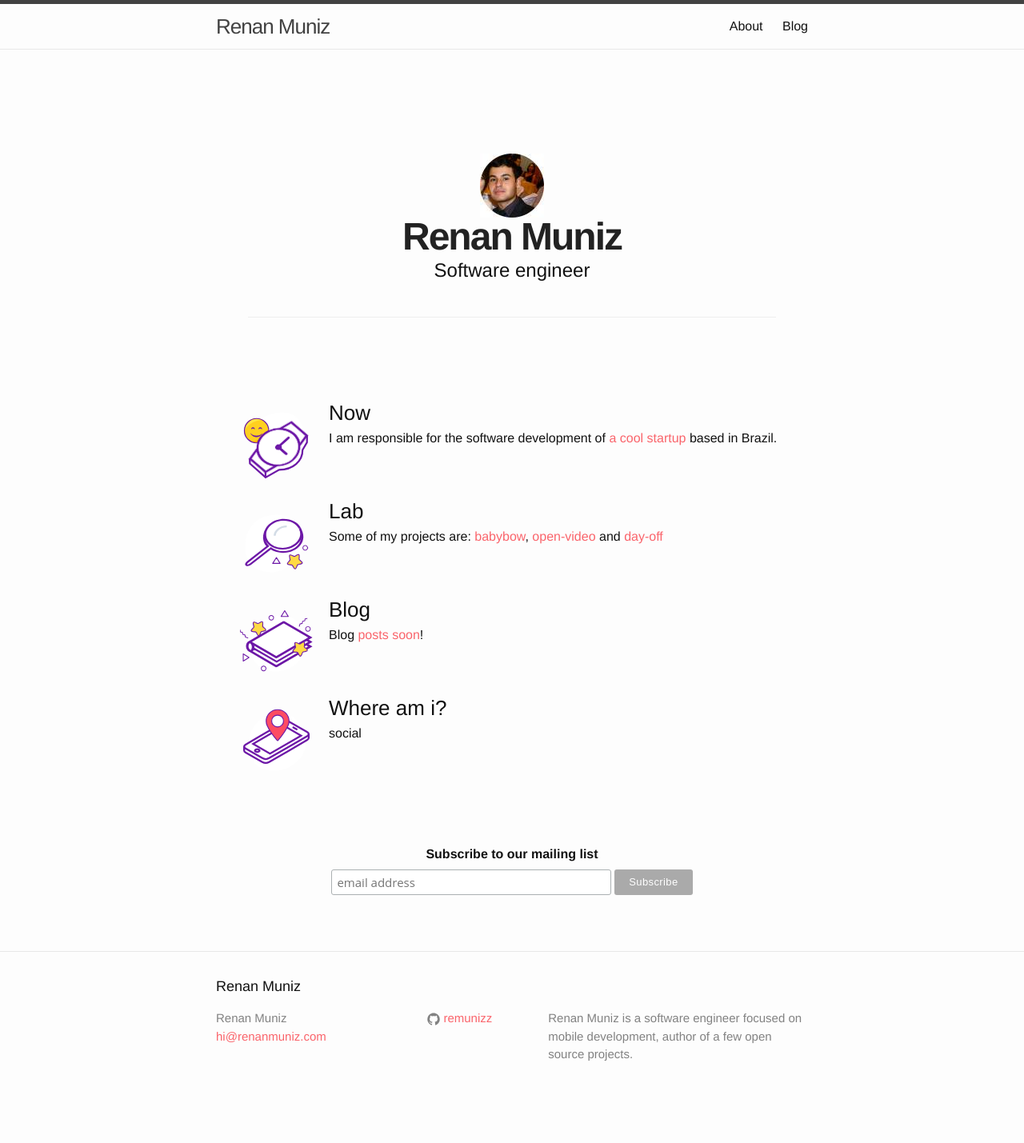
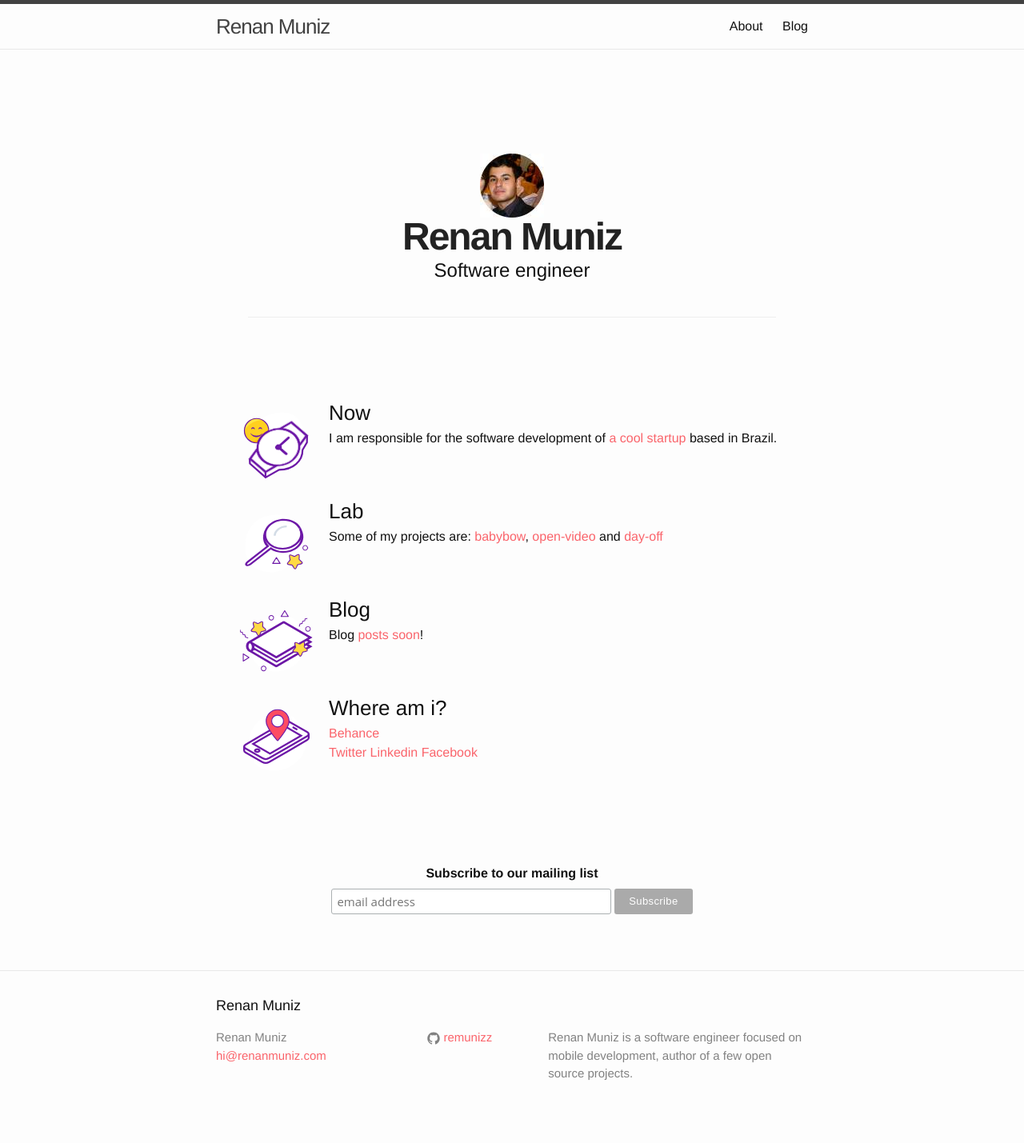
Before and after one commit to remunizz/remunizz.github.io, a Jekyll site: the page built from index.html, in a window 1280 px wide. Shown: the whole page at 80% size. Built offline with Jekyll 4.4.1, drawn with Linux system fonts in a browser that asks for light colours; before the commit the page ends 1405 px from its top, so only the background shows below that.

Commit message:
Add social links to home page

```diff
--- a/index.html
+++ b/index.html
@@ -22,7 +22,10 @@ list:
    title: Where am i?
    image: /assets/where-am-i-badge.svg
    description: >
-                   social
+                  <a href="https://www.behance.net/renanMuniz">Behance</a>
+                  <p><a href="https://twitter.com/renanmunizz">Twitter</a>
+                  <a href="https://www.linkedin.com/in/renan-muniz-7126a096">Linkedin</a>
+                  <a href="https://www.facebook.com/re.munizz">Facebook</a>
 ---
 <div id="wrapper" class="home">
 	<div class="home-container">
```
